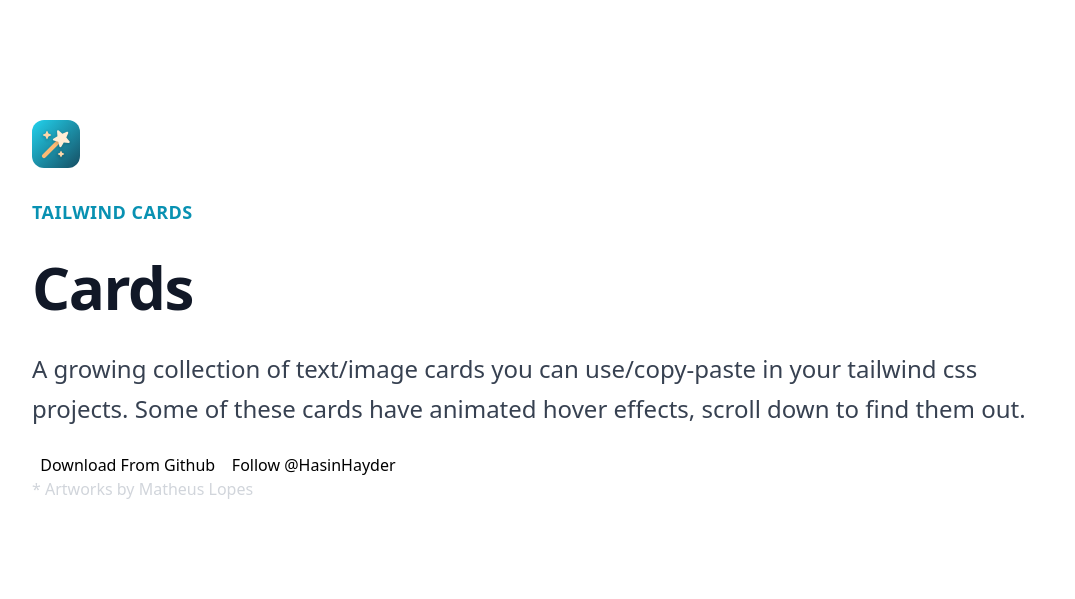
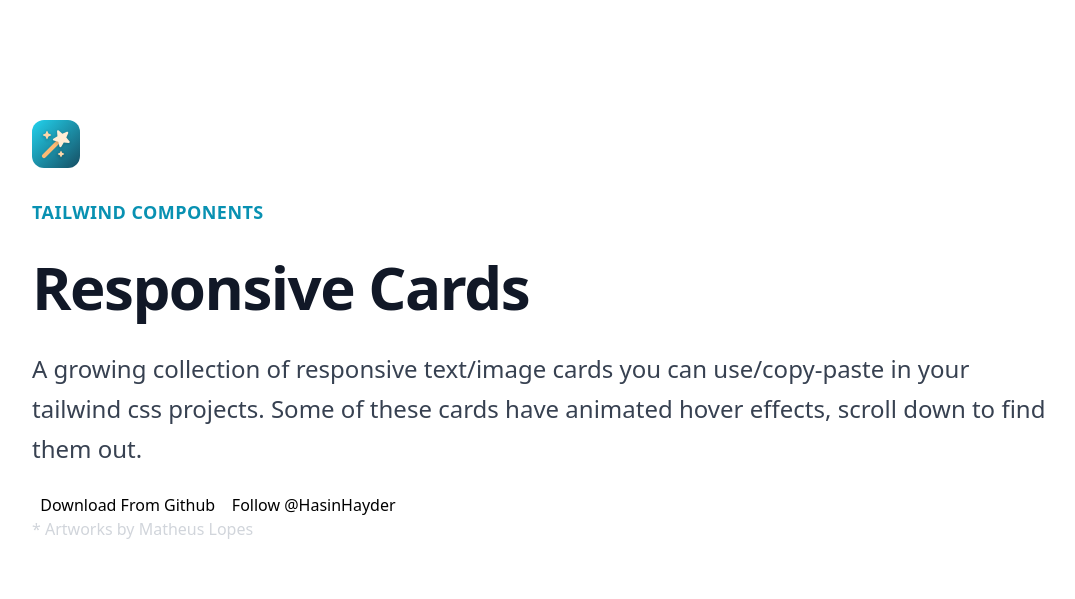
Before and after one commit to hasinhayder/tailwind-cards, a website built with Vite: page index.html in a window 1280 px wide. Shown: the top 599 px of the page, without its empty margins (8-1083 px from the left). Built offline with nearby package versions, Linux system fonts and the light colour scheme.

Commit message:
Tailwind Card Components - New Text Cards

```diff
--- a/index.html
+++ b/index.html
@@ -5,7 +5,7 @@
   <meta charset="UTF-8" />
   <link rel="icon" type="image/svg+xml" href="favicon.svg" />
   <meta name="viewport" content="width=device-width, initial-scale=1.0" />
-  <title>Tailwind Cards</title>
+  <title>Tailwind Components - Responsive Cards</title>
 </head>
 
 <body>
@@ -97,14 +97,14 @@
       </svg>
     </div>
     <h2 class="sm:text-lg sm:leading-snug font-semibold tracking-wide uppercase text-cyan-600 mb-3">
-      Tailwind Cards
+      Tailwind Components
     </h2>
     <h1
       class="text-4xl sm:text-5xl lg:text-6xl leading-none font-extrabold text-gray-900 tracking-tight mt-4 mb-4 md:mt-8 md:mb-8">
-      Cards
+      Responsive Cards
     </h1>
     <p class="max-w-5xl text-lg sm:text-2xl sm:leading-10 space-y-6 mb-6 text-gray-700">
-      A growing collection of text/image cards you can use/copy-paste in your
+      A growing collection of responsive text/image cards you can use/copy-paste in your
       tailwind css projects. Some of these cards have animated hover effects,
       scroll down to find them out.
     </p>
```
